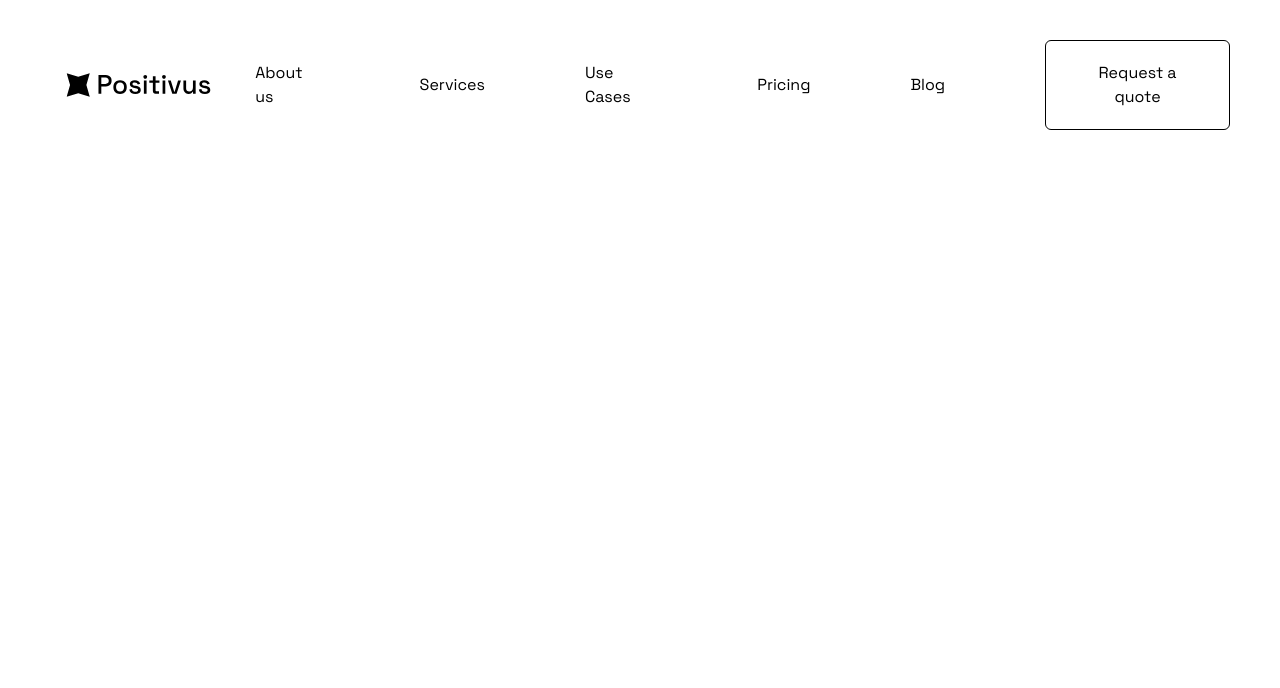
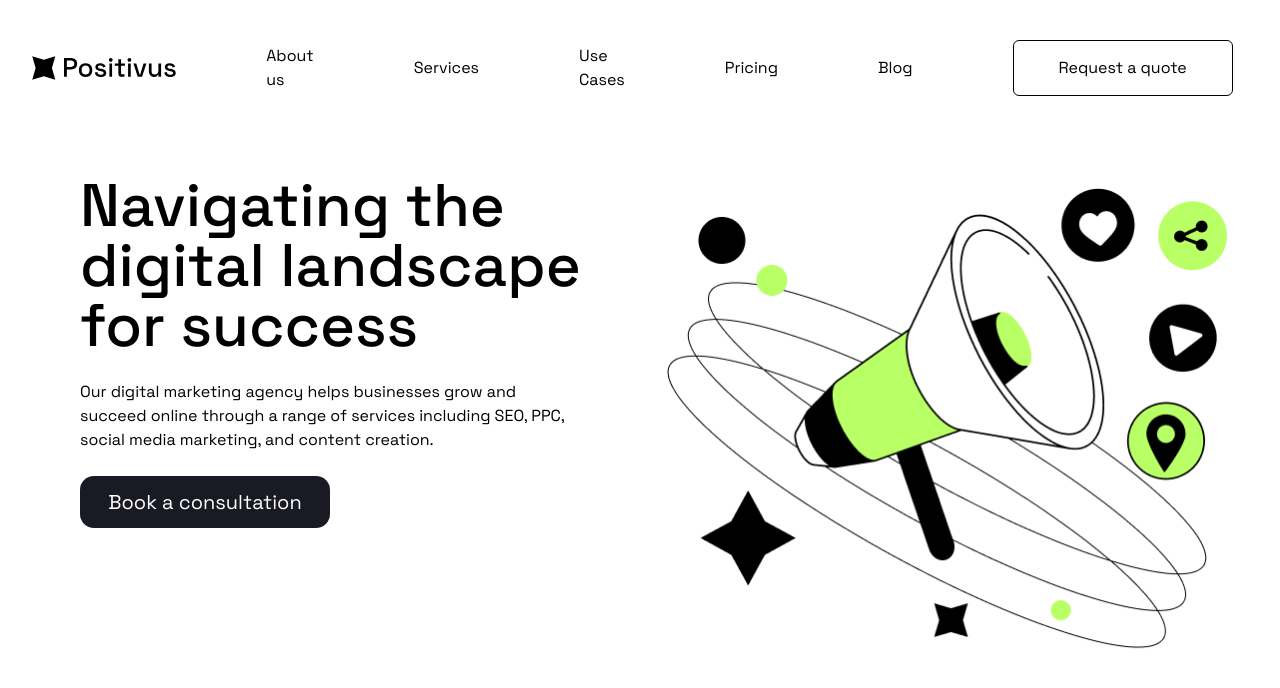
Before and after one commit to priyankashah3107/positivus, a Next.js app: page / in a window 1280 px wide. Shown: the top 688 px of the page. Built offline with nearby package versions, Linux system fonts and the light colour scheme.

Commit message:
feat: home

```diff
--- a/src/app/globals.css
+++ b/src/app/globals.css
@@ -45,7 +45,7 @@ gap: 8.475px;
   color: #000;
 
 /* h1 mob */
-font-family: "Space Grotesk";
+/* font-family: "Space Grotesk"; */
 font-size: 43px;
 font-style: normal;
 font-weight: 500;
@@ -64,7 +64,7 @@ line-height: normal;
   color: #000;
 
 /* p mob */
-font-family: "Space Grotesk";
+
 font-size: 16px;
 font-style: normal;
 font-weight: 400;
@@ -73,14 +73,14 @@ line-height: 24px; /* 150% */
 
 .btnn{
   display: flex;
-width: 390px;
-padding: 20px 35px;
+width: 250px;
+padding: 12px 15px;
 justify-content: center;
 align-items: center;
-gap: 10px;
+gap: 6px;
 color: #FFF;
 text-align: center;
-font-family: "Space Grotesk";
+border-radius: 14px;
 font-size: 20px;
 font-style: normal;
 font-weight: 400;
--- a/src/app/page.tsx
+++ b/src/app/page.tsx
@@ -1,3 +1,4 @@
+import { Home } from '@/components/Home'
 import Navbar from '@/components/Navbar'
 import React from 'react'
 
@@ -6,6 +7,7 @@ const page = () => {
    <>
     <div>
       <Navbar />
+      <Home />
     </div>
    </>
   )
--- a/src/components/Button.jsx
+++ b/src/components/Button.jsx
@@ -4,8 +4,8 @@ import React from 'react'
 const Button = ({value}) => {
   return (
     <>
-     <button className=' bg-white border border-black text-black rounded-md pt-[20px] pb-[20px]
-     pl-[35px] pr-[35px] '>{value}</button>
+     <button className=' w-[200px] md:w-[220px] bg-white border border-black text-black rounded-md pt-[15px] pb-[15px]
+     pl-[20px] pr-[20px] '>{value}</button>
     </>
   )
 }
--- a/src/components/Home.tsx
+++ b/src/components/Home.tsx
@@ -1,7 +1,29 @@
 import React from 'react'
+import Image from 'next/image'
+const head = "Navigating the digital landscape for success"
+const para = "Our digital marketing agency helps businesses grow and succeed online through a range of services including SEO, PPC, social media marketing, and content creation."
+
+const bttn = "Book a consultation"
 
 export const Home = () => {
   return (
-    <div>Home</div>
+   <>
+    <div className='flex flex-col lg:flex-row justify-between p-4 pl-6  lg:pl-20 lg:p-10'>
+      <div className='flex flex-col gap-6 '>
+         <h1 className='homeh  lg:text-6xl lg:w-[531px]'>{head}</h1>
+         <Image  src={"/home.png"} alt='home'
+         width={300} height={300}
+         className="imgh md:w-[550px]  lg:hidden"/>
+         <p className='homep lg:w-[498px] text-xl'>{para}</p>
+         <button className='btnn'>{bttn}</button>
+      </div>
+      {/* visible only in desktop */}
+      <div className='hidden lg:block'>
+        <Image src={"/home.png"} alt='home'
+         width={600} height={515}
+         className="img "/>
+      </div>
+    </div>
+   </>
   )
 }
--- a/src/components/Navbar.tsx
+++ b/src/components/Navbar.tsx
@@ -57,9 +57,9 @@ const Navbar = () => {
             )}
           </button>
         </div>
-        <nav className="hidden lg:flex lg:flex-row justify-center items-center  lg:gap-20">
+        <nav className="hidden lg:flex lg:flex-row justify-center items-center md:ml-20  lg:gap-20">
           {nav.map((item) => (
-            <p key={item.id} className="nav  lg:px-2.5">
+            <p key={item.id} className="md:text-medium lg:px-2.5">
               {item.name}
             </p>
           ))}
```
